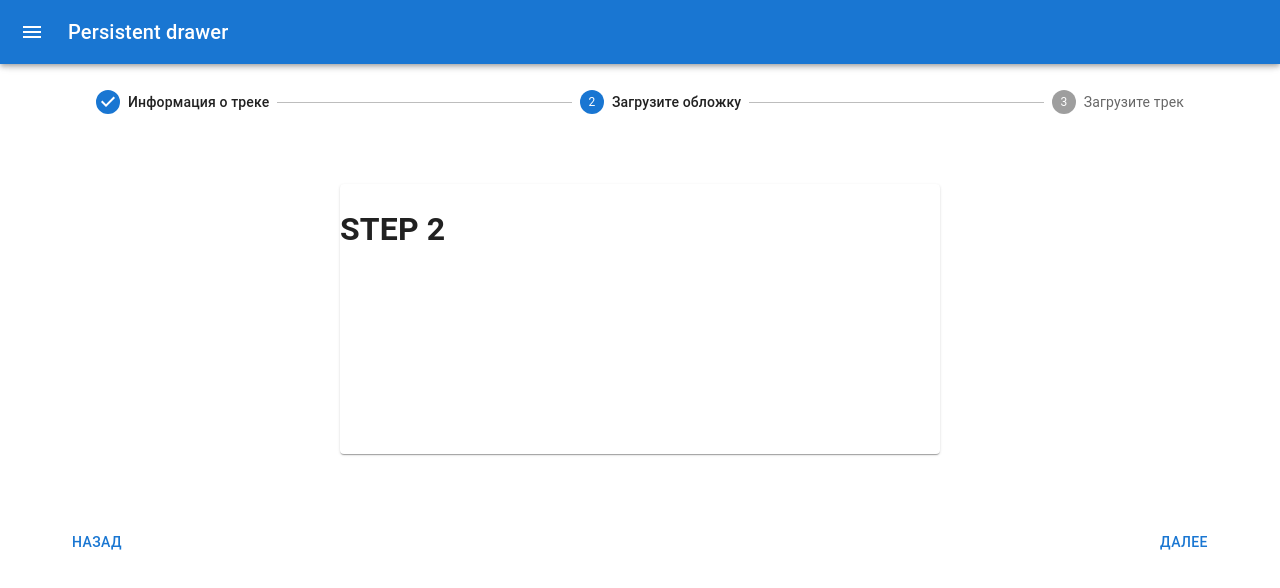
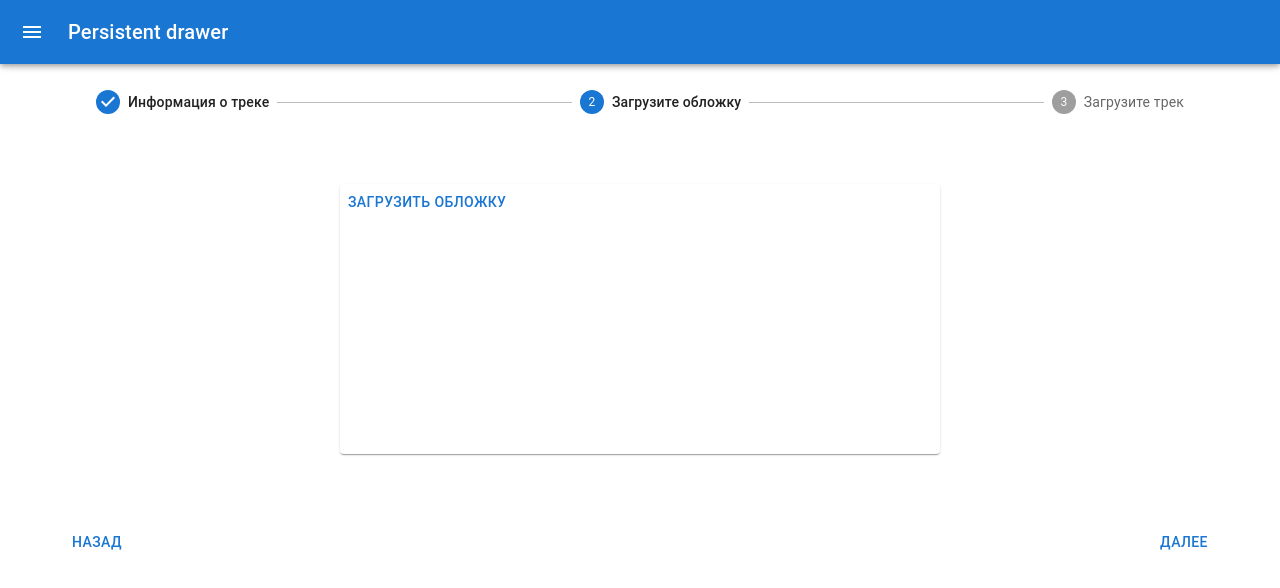
Before and after one commit to scorn-da/music-project, a Next.js app in the folder client/: page /tracks/create in a window 1280 px wide. Both pictures are taken after a click on the button "ДАЛЕЕ". Shown: the top 588 px of the page. Built offline with nearby package versions, Linux system fonts and the light colour scheme.

Commit message:
feat(ui): ended files creation with the FileUpload component

```diff
--- a/client/components/FileUpload/index.tsx
+++ b/client/components/FileUpload/index.tsx
@@ -1,15 +1,26 @@
-import React from 'react';
+import React, { useRef } from 'react';
 
 interface FileUploadProps {
-  file: any;
   setFile: Function;
-
+  accept: string;
 }
 
-const FileUpload: React.FC<FileUploadProps> = ({ file, setFile }) => {
+const FileUpload: React.FC<FileUploadProps> = ({ setFile, accept, children }) => {
+  const ref = useRef<HTMLInputElement>();
+  const onChange = (e: React.ChangeEvent<HTMLInputElement> ) => {
+    setFile(e.target.files[0]);
+  }
+
   return (
-    <div>
-      <input type='file' />
+    <div onClick={() => ref.current.click()}>
+      <input
+        type='file'
+        accept={accept}
+        style={{display: 'none'}}
+        ref={ref}
+        onChange={onChange}
+      />
+      {children}
     </div>
   );
 };
--- a/client/pages/tracks/create/index.tsx
+++ b/client/pages/tracks/create/index.tsx
@@ -2,9 +2,12 @@ import React, { useState } from 'react';
 import MainLayout from '../../../layouts/MainLayout';
 import StepWrapper from '../../../components/StepWrapper';
 import { Button, Grid, TextField } from '@mui/material';
+import FileUpload from '../../../components/FileUpload';
 
 const Index = () => {
   const [activeStep, setActiveStep] = useState(0);
+  const [picture, setPicture] = useState(null);
+  const [audio, setAudio] = useState(null);
 
   const back = () => {
       setActiveStep(prev => prev - 1);
@@ -31,10 +34,22 @@ const Index = () => {
           </Grid>
         }
         {activeStep === 1 &&
-          <h1>STEP 2</h1>
+          <FileUpload
+            file={''}
+            setFile={setPicture}
+            accept='image/*'
+          >
+            <Button>Загрузить обложку</Button>
+          </FileUpload>
         }
         {activeStep === 2 &&
-          <h1>STEP 3</h1>
+        <FileUpload
+          file={''}
+          setFile={setAudio}
+          accept='audio/*'
+        >
+          <Button>Загрузить аудио</Button>
+        </FileUpload>
         }
       </StepWrapper>
       <Grid container justifyContent='space-between'>
```
